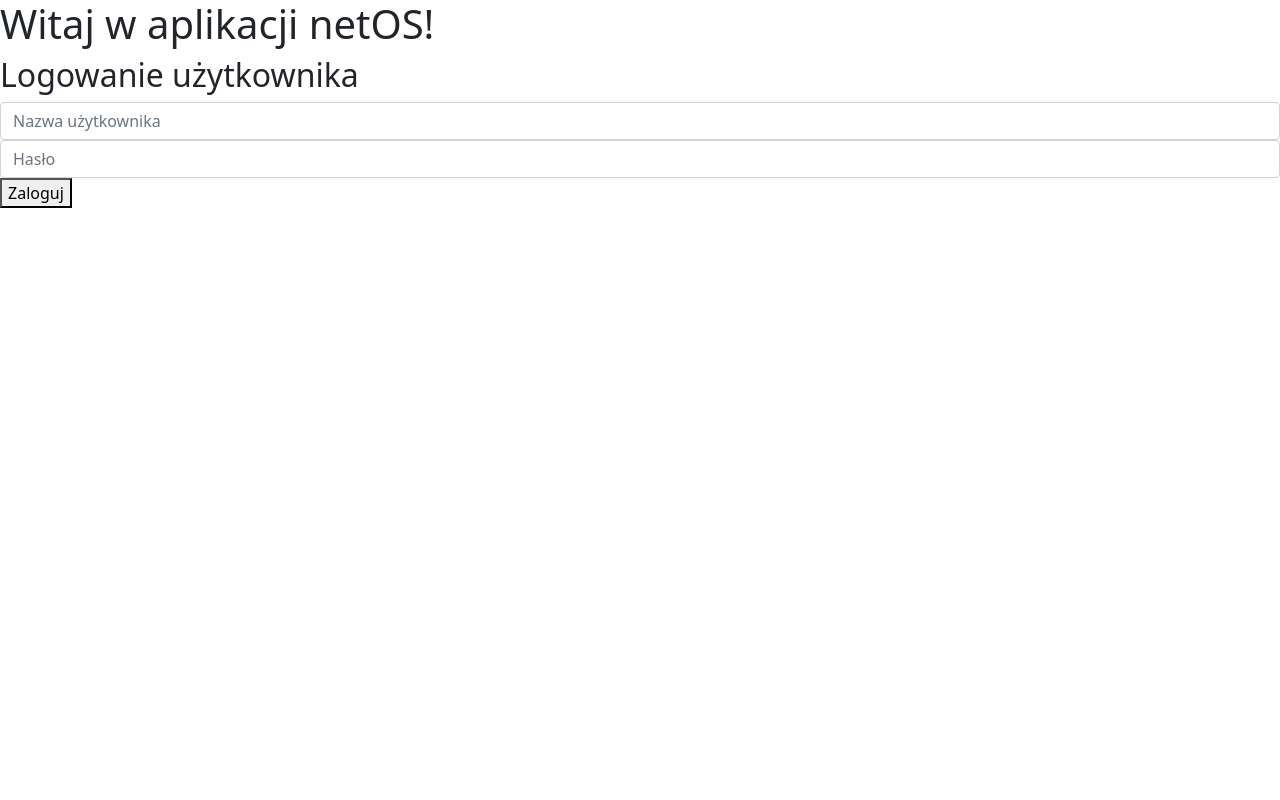
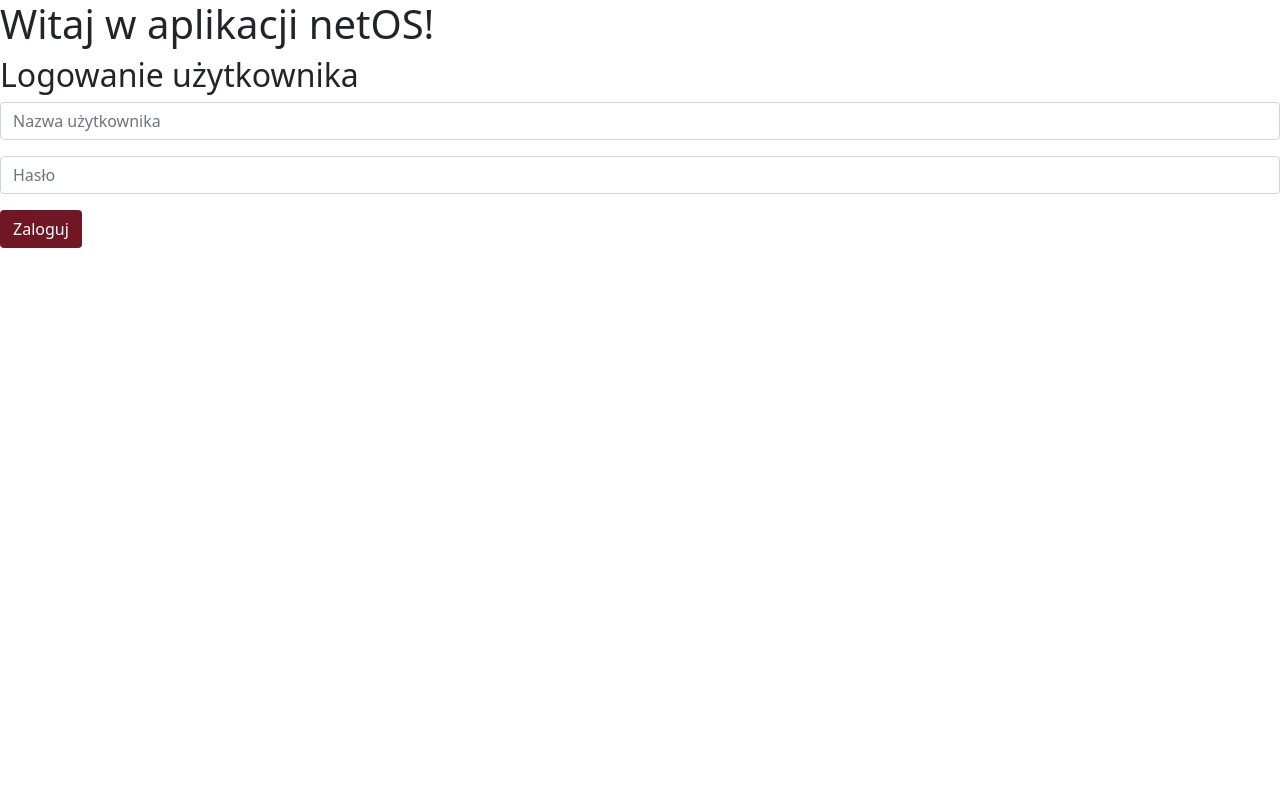
Before and after one commit to netoperatingsystem/Monitoring, a Django app: page /login/ in a window 1280 px wide. Run offline with Django 3.2, Linux system fonts and the light colour scheme.

Commit message:
changes in style.css and html files

```diff
--- a/netos/static/netos/style.css
+++ b/netos/static/netos/style.css
@@ -0,0 +1,5 @@
+html {}
+.btn {
+    background-color: #711624;
+    color: white;
+}
--- a/netos/templates/netos/loginWeb.html
+++ b/netos/templates/netos/loginWeb.html
@@ -2,11 +2,11 @@
 <html>
   <head>
       {% load static %}
-      <link rel="stylesheet" type="text/css" href="{% static 'netos/style.css' %}"/>
       <link href="https://cdn.jsdelivr.net/npm/bootstrap@5.0.0-beta1/dist/css/bootstrap.min.css"
       rel="stylesheet"
       integrity="sha384-giJF6kkoqNQ00vy+HMDP7azOuL0xtbfIcaT9wjKHr8RbDVddVHyTfAAsrekwKmP1"
       crossorigin="anonymous">
+      <link rel="stylesheet" type="text/css" href="{% static 'netos/style.css' %}"/>
   </head>
   <body>
   {% if not user.is_authenticated %}
@@ -18,15 +18,15 @@
             <form action="." method="POST">
             {% csrf_token %}
 
-                <div class="form-group">
+                <div class="mb-3">
                       <input type="text" class="form-control" name="username" placeholder="Nazwa użytkownika">
                 </div>
 
-                <div class="form-group">
+                <div class="mb-3">
                     <input type="password" class="form-control" name="password" placeholder="Hasło">
                 </div>
 
-                <button type="submit">Zaloguj</button>
+                <button type="submit" class="btn">Zaloguj</button>
           </form>
         </div>
 
--- a/netos/views.py
+++ b/netos/views.py
@@ -33,7 +33,7 @@ def loginPage(request):
         form = AuthenticationForm(request, request.POST)
         if form.is_valid():
             login(request, form.get_user())
-            messages.success(request, "Zostales zalogowany!")
+            # messages.success(request, "Zostales zalogowany!")
             return redirect(reverse('netos:index'))
 
     context = {'form': AuthenticationForm()}
@@ -47,7 +47,7 @@ def logoutPage(request):
     User logout page
     """
     logout(request)
-    messages.info(request, "Zostałeś wylogowany!")
+    # messages.info(request, "Zostałeś wylogowany!")
     return redirect(reverse('netos:index'))
 
 
```
Also changed, not shown: netos/templates/netos/index.html (+6 -10 lines), netos/templates/netos/room.html (+5 -5 lines), requirements.txt (+21 -1 lines), db.sqlite3.
